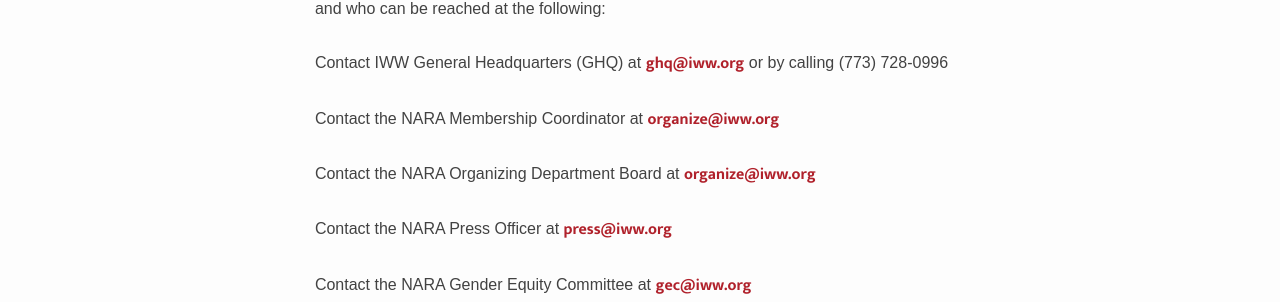
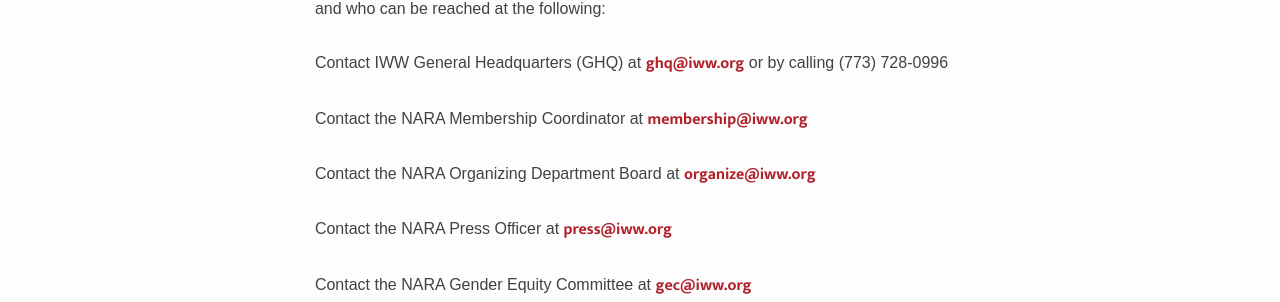
Before and after one commit to IWW-NYC-GMB/iww.nyc, a Jekyll site: the page built from contact.html, in a window 1280 px wide. Shown: the part 1291-1593 px from the top of the page. Built offline with Jekyll 4.4.1, drawn with Linux system fonts in a browser that asks for light colours; some web fonts are replaced.

Commit message:
Update contact.html

```diff
--- a/contact.html
+++ b/contact.html
@@ -71,7 +71,7 @@
 
 Contact IWW General Headquarters (GHQ) at <a href="mailto:ghq@iww.org"><strong>ghq@iww.org</strong></a> or by calling (773) 728-0996<br><br>
 
-Contact the NARA Membership Coordinator at <a href="mailto:organize@iww.org"><strong>organize@iww.org</strong></a><br><br>
+Contact the NARA Membership Coordinator at <a href="mailto:membership@iww.org"><strong>membership@iww.org</strong></a><br><br>
 
 Contact the NARA Organizing Department Board at <a href="mailto:organize@iww.org"><strong>organize@iww.org</strong></a><br><br>
 
```
